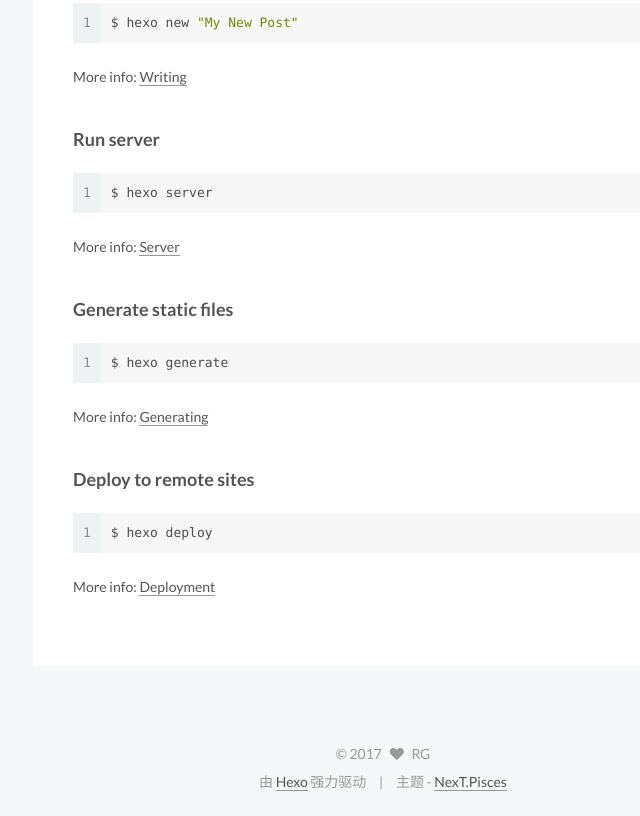
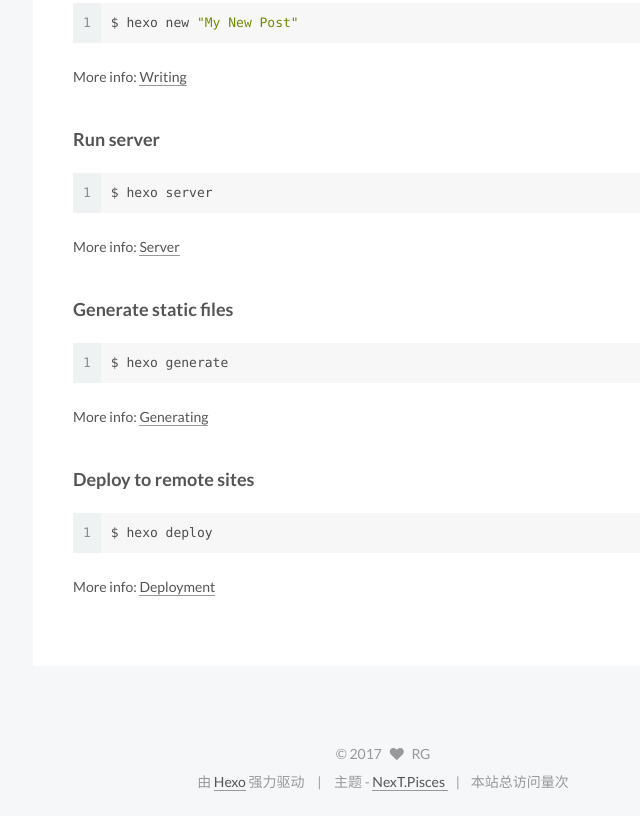
Before and after one commit to rangang/rangang.github.io, a plain HTML site: page index.html in a window 1280 px wide. Shown: the part 994-1810 px from the top of the page, without its empty margins (387-1027 px from the left). Drawn offline with Linux system fonts and the light colour scheme; some packages are replaced by stand-ins of ours; a script that the page names is missing.

Commit message:
Site updated: 2017-02-05 14:55:13

```diff
--- a/css/main.css
+++ b/css/main.css
@@ -1686,7 +1686,7 @@ pre .javascript .function {
   width: 4px;
   height: 4px;
   border-radius: 50%;
-  background: #3dcbff;
+  background: #2aff69;
 }
 .links-of-blogroll {
   font-size: 13px;
--- a/index.html
+++ b/index.html
@@ -705,8 +705,14 @@
   <a class="theme-link" href="https://github.com/iissnan/hexo-theme-next">
     NexT.Pisces
   </a>
+&nbsp;&nbsp; | &nbsp;&nbsp;
+<span id="busuanzi_container_site_pv">
+    本站总访问量<span id="busuanzi_value_site_pv"></span>次
+</span>
 </div>
 
+<script async src="//dn-lbstatics.qbox.me/busuanzi/2.3/busuanzi.pure.mini.js">
+</script>
 
 
 
```
Also changed, not shown: 2017/02/04/FirstNight/index.html (+6 -0 lines), 2017/02/04/hello-world/index.html (+6 -0 lines), 2017/02/05/测试发布文章/index.html (+6 -0 lines), archives/2017/02/index.html (+6 -0 lines), archives/2017/index.html (+6 -0 lines), archives/index.html (+6 -0 lines).
